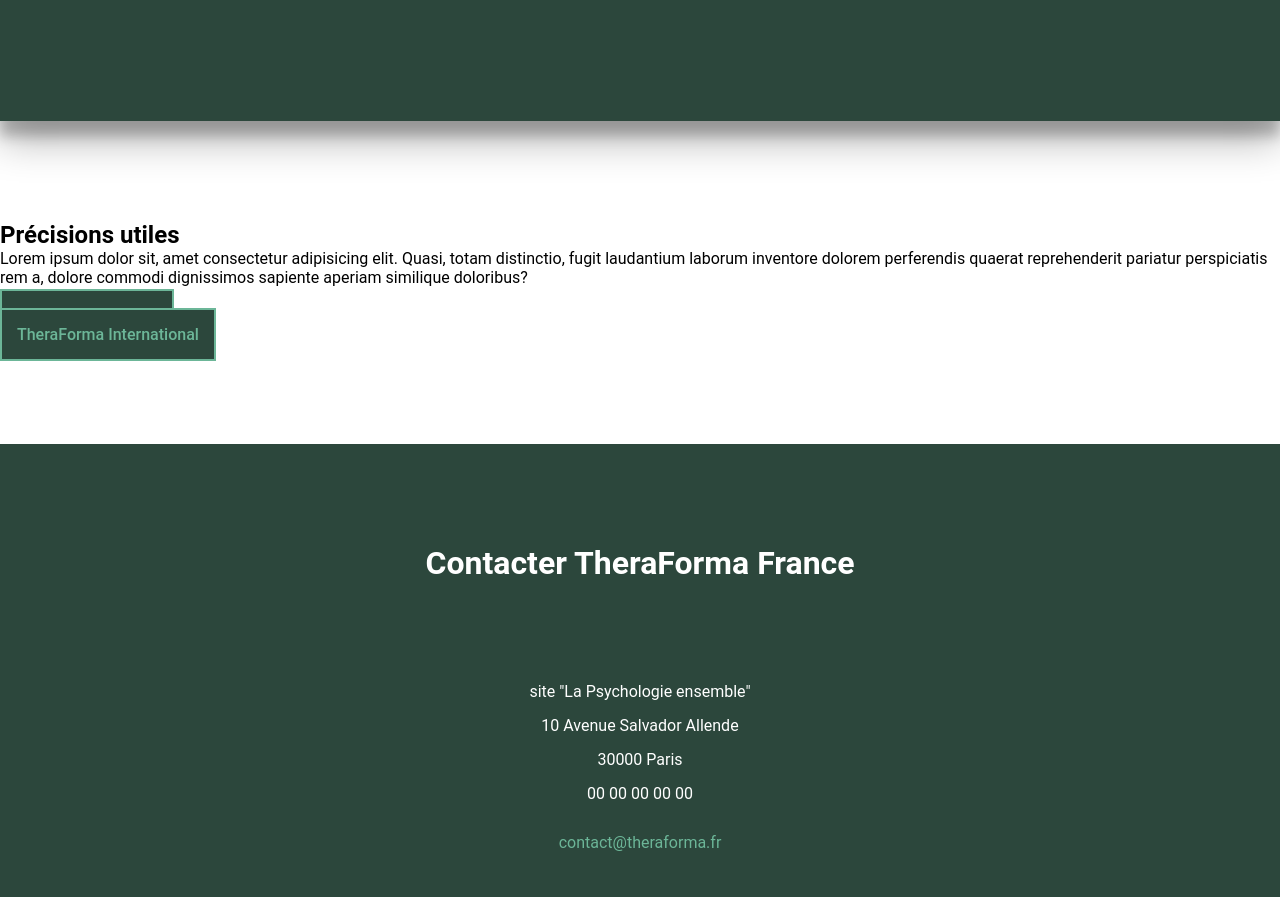
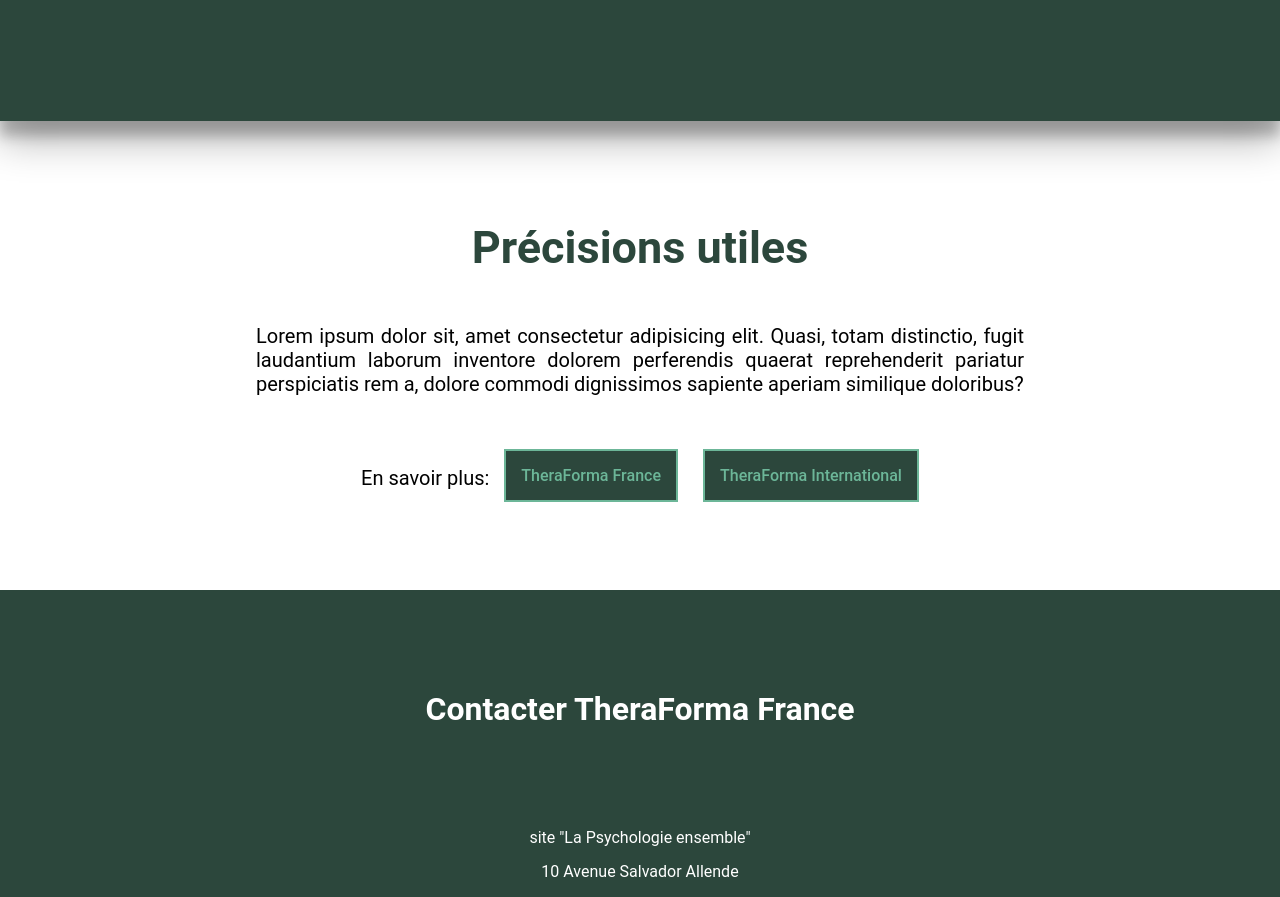
Before and after one commit to AmaryllisPittin/TheraForma.fr, a React (Create React App) app: page /vision-theraforma in a window 1280 px wide. Shown: the part 2360-3257 px from the top of the page. Built offline with nearby package versions, Linux system fonts and the light colour scheme.

Commit message:
recherche d'une anomalie sur les lieux en France

```diff
--- a/src/pages/MeetUs.jsx
+++ b/src/pages/MeetUs.jsx
@@ -6,6 +6,7 @@
 import CardsContainer from '../components/FranceCenterList';
 import franceData from '../JSON/francePlaces.json';
 import internationalData from '../JSON/internationalPlaces.json';
+import FranceCenterList from '../components/FranceCenterList';
 
 const MeetUs = () => {
   return (
@@ -18,13 +19,13 @@
           <h1>Les centres en France</h1>
         </div>
         <div className='theraforma-france-places-container'>
-          <CardsContainer data={franceData} />
+          <FranceCenterList data={franceData} />
         </div>
         <div className='theraforma-no-france-container'>
           <div className='theraforma-no-france-places__h1'>
             <h1>Les centres hors France (francophone)</h1>
           </div>
-          <CardsContainer data={internationalData} />
+          <FranceCenterList data={internationalData} />
         </div>
       </section>
       <Footer />
--- a/src/pages/TheraFormaFrance.jsx
+++ b/src/pages/TheraFormaFrance.jsx
@@ -1,12 +1,11 @@
 import React from 'react';
-import { NavLink } from "react-router-dom";
 import Navbar from "../components/Navbar";
 import bannerEllelFrance from "../img/bannerEllelFrance.png";
 import logo from "../img/logo.png";
 import Aside from "../components/Aside";
 import Footer from "../components/Footer";
 import Network from '../components/Network';
-import CardsContainer from '../components/FranceCenterList';
+import FranceCenterList from '../components/FranceCenterList';
 
 const TheraFormaFrance = () => {
   return (
@@ -29,7 +28,7 @@
               <h1>Les centres en France</h1>
             </div>
             <div className='theraforma-france-places-container'>
-              <CardsContainer />
+              <FranceCenterList />
             </div>
           </section>
 
--- a/src/scss/dimension-and-spacing.scss
+++ b/src/scss/dimension-and-spacing.scss
@@ -45,7 +45,7 @@
 .banner {
     &__h1 {
       top: 70%;
-      left: 38%;
+      left: 37.5%;
     }
   }
 
@@ -164,7 +164,7 @@
 }
 
 .discover,
-.credo,
+.precision,
 .theraforma-thera {
     padding-top: 100px;
     padding-bottom:100px;
@@ -192,11 +192,11 @@
     padding:50px;
 }
 
-.credo__text {
+.precision__text {
     width: 60%;
 }
 
-.button-credo-container {
+.button-precision-container {
     margin-top:70px;
     &__text {
         margin-right:15px;
--- a/src/scss/mainStyle.scss
+++ b/src/scss/mainStyle.scss
@@ -165,7 +165,7 @@
 }
 
 .discover,
-.credo {
+.precision {
   background-color: white;
   &__h1 {
     color:#2c473c;
@@ -199,11 +199,11 @@
   font-size:20px;
 }
 
-.credo__text {
+.precision__text {
     font-size: 20px;
 }
 
-.button-credo-container {
+.button-precision-container {
   &__text {
       font-size:20px;
   }
--- a/src/scss/merging.scss
+++ b/src/scss/merging.scss
@@ -107,11 +107,11 @@
     align-items:center;
   }
 
-.credo__text {
+.precision__text {
     text-align: justify;
 }
 
-.button-credo-container {
+.button-precision-container {
     display: flex;
     flex-direction: row;
 }
@@ -154,7 +154,7 @@
 }
 
 .video-container,
-.credo,
+.precision,
 .theraforma-france-places {
     display: flex;
       flex-direction: column;
```
